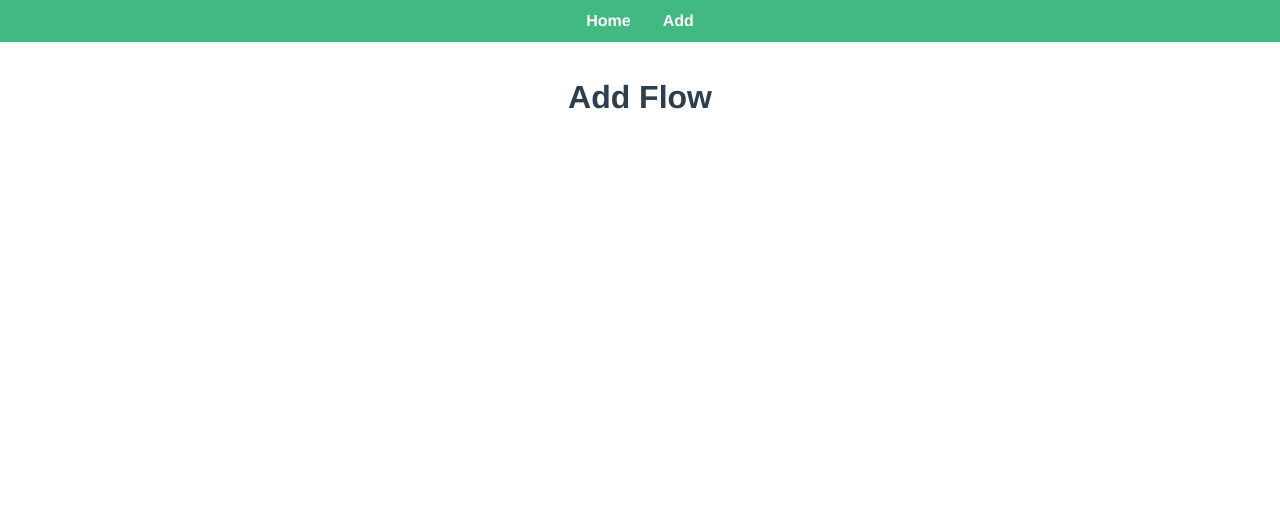
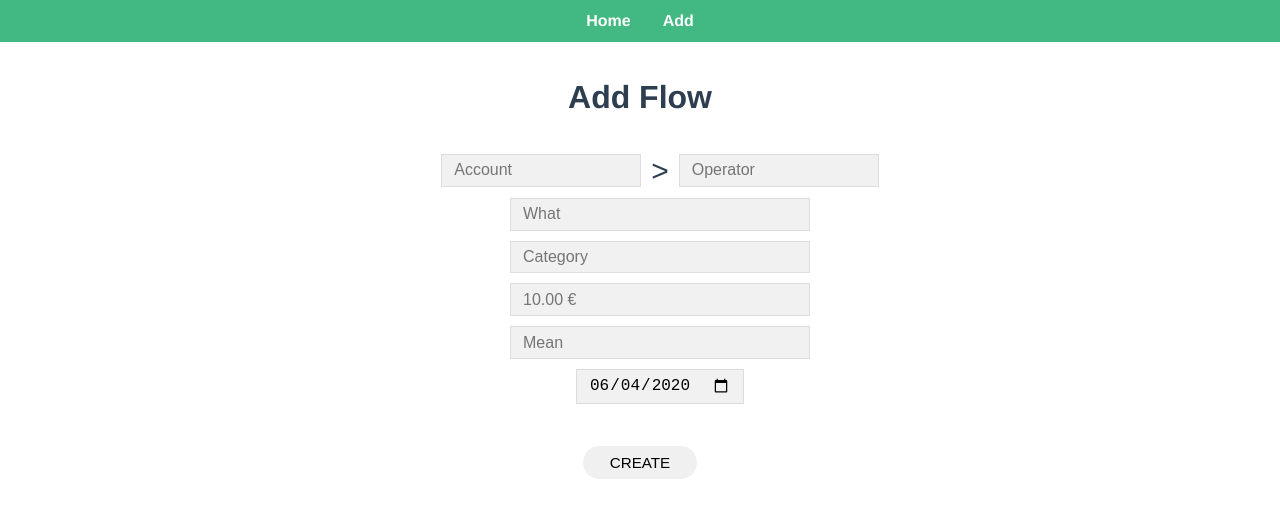
Before and after one commit to gaetan-luitot/monapi, a Vue app in the folder client/: page /add/flow in a window 1280 px wide. Shown: the top 518 px of the page. Built offline with nearby package versions, Linux system fonts and the light colour scheme.

Commit message:
Form implementation

```diff
--- a/client/src/assets/scss/form.scss
+++ b/client/src/assets/scss/form.scss
@@ -30,8 +30,21 @@ ul {
 
 li {
   list-style-type: none;
+  display: flex;
+  justify-content: center;
 }
 
 .standard_input {
-    width: 300px;
+  width: 300px;
 }
+
+.small_input {
+  width: 200px;
+}
+
+.swap {
+  user-select: none;
+  margin-left: 10px;
+  margin-right: 10px;
+  font-size: 30px;
+}
--- /dev/null
+++ b/client/src/scripts/add/AddFlow.js
@@ -0,0 +1,50 @@
+const flowService = require('../../services/FlowService');
+
+export default {
+    data: () => ({
+        errors: [],
+        success: '',
+        what: null,
+        account: null,
+        operator: null,
+        category: null,
+        to: true,
+        amount: null,
+        mean: null,
+        date: new Date(Date.now()).toISOString().split('T')[0],
+    }),
+    methods: {
+        async CheckForm(e) {
+            this.errors = [];
+            this.success = '';
+
+            if (this.what) {
+                const res = await (await flowService.createFlow(this.what)).json();
+                if (res.success) {
+                    this.success = 'Flow successfully created!';
+                    return res;
+                }
+                this.errors.push(res.info);
+            } else {
+                this.errors.push('Field "What" is required.');
+            }
+            return e.preventDefault();
+        },
+    },
+    async mounted() {
+        const amountInput = document.getElementById('input-flow-amount');
+        // Set only number in this input :
+        amountInput.addEventListener('keydown', (e) => {
+            console.log(document.getElementById('input-flow-date'));
+            if (!(
+                e.ctrlKey || e.shiftKey || e.altKey
+                || (e.keyCode >= 37 && e.keyCode <= 40)
+                || !Number.isNaN(+e.key) || e.keyCode === 9
+                || e.keyCode === 8 || e.keyCode === 17
+                || e.key === '.' || e.key === ','
+            )) {
+                e.preventDefault();
+            }
+        });
+    },
+};
--- /dev/null
+++ b/client/src/services/FlowService.js
@@ -0,0 +1,17 @@
+const address = 'http://localhost:4000';
+const module = 'flow';
+const route = `${address}/${module}`;
+
+async function createFlow(flowName, opIn, opOut) {
+    return fetch(`${route}`, {
+        method: 'POST',
+        body: JSON.stringify({
+            name: flowName,
+            operatorIn: opIn,
+            operatorOut: opOut,
+        }),
+        headers: { 'content-type': 'application/json' },
+    });
+}
+
+exports.createFlow = createFlow;
--- a/client/src/views/add/AddFlow.vue
+++ b/client/src/views/add/AddFlow.vue
@@ -1,7 +1,75 @@
 <template>
   <div class="add-flow">
     <h1>Add Flow</h1>
+
+    <form id="add-flow-form" @submit.prevent="CheckForm">
+      <div class="row j-c-center">
+        <div v-if="errors && errors.length" class="alert alert-error col c6">
+          <li v-for="error in errors" v-bind:key="error">{{ error }}</li>
+        </div>
+
+        <div v-if="success && success.length" class="alert alert-success col c6">
+          {{ success }}
+        </div>
+      </div>
+
+      <ul>
+        <li>
+          <div class="autocomplete small_input">
+            <input id="input-account-name" class="form-control" type="text" name="account-name"
+            v-model="account" placeholder="Account" autocomplete="off">
+          </div>
+          <a v-if="to" class="swap" @click="to = false">></a>
+          <a v-if="!to" class="swap" @click="to = true">&lt;</a>
+          <div class="autocomplete small_input">
+            <input id="input-operator-name" class="form-control" type="text" name="operator-name"
+            v-model="operator" placeholder="Operator" autocomplete="off">
+          </div>
+        </li>
+        <li>
+          <div class="standard_input">
+            <input id="input-flow-what" class="form-control" type="text" name="what"
+            v-model="what" placeholder="What" autocomplete="off">
+          </div>
+        </li>
+        <li>
+          <div class="standard_input">
+            <input id="input-flow-category" class="form-control" type="text" name="category"
+            v-model="category" placeholder="Category" autocomplete="off">
+          </div>
+        </li>
+        <li>
+          <div class="standard_input">
+            <input id="input-flow-amount" class="form-control" type="text" name="amount"
+            v-model="amount" placeholder="10.00 €" autocomplete="off"
+            pattern="^[0-9]*?((,|.)([0-9]){1,2}$)">
+          </div>
+        </li>
+        <li>
+          <div class="standard_input">
+            <input id="input-flow-mean" class="form-control" type="text" name="mean"
+            v-model="mean" placeholder="Mean" autocomplete="off">
+          </div>
+        </li>
+        <li>
+          <div class="standard_input">
+            <input id="input-flow-date" class="form-control" type="date" name="date"
+            v-model="date" autocomplete="off">
+          </div>
+        </li>
+      </ul>
+
+      <p>
+        <button class="btn" type="submit">Create</button>
+      </p>
+    </form>
   </div>
 </template>
 
-<!-- <script src='../../scripts/add/AddFlow.js'></script> -->
+
+<script src='../../scripts/add/AddFlow.js'></script>
+
+<style lang="scss">
+@import "../../assets/scss/autocomplete.scss";
+@import "../../assets/scss/form.scss";
+</style>
```
